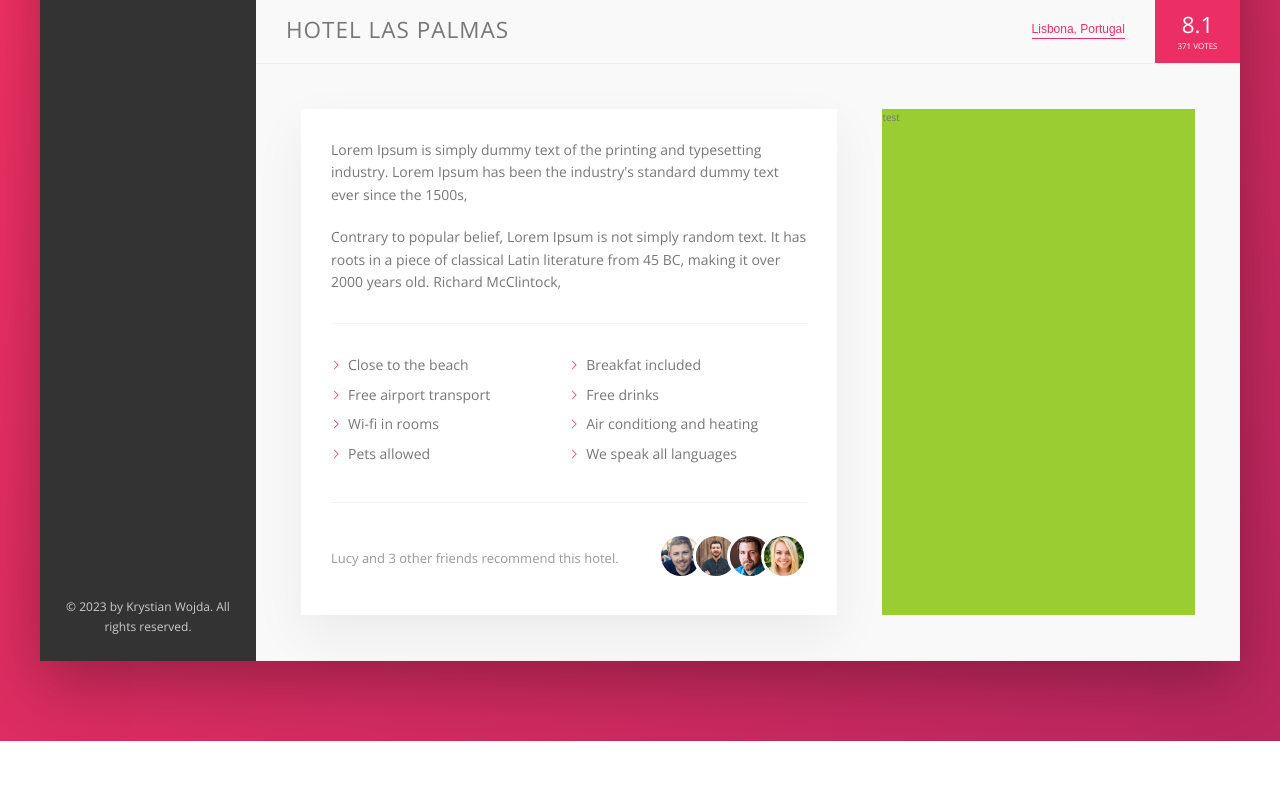
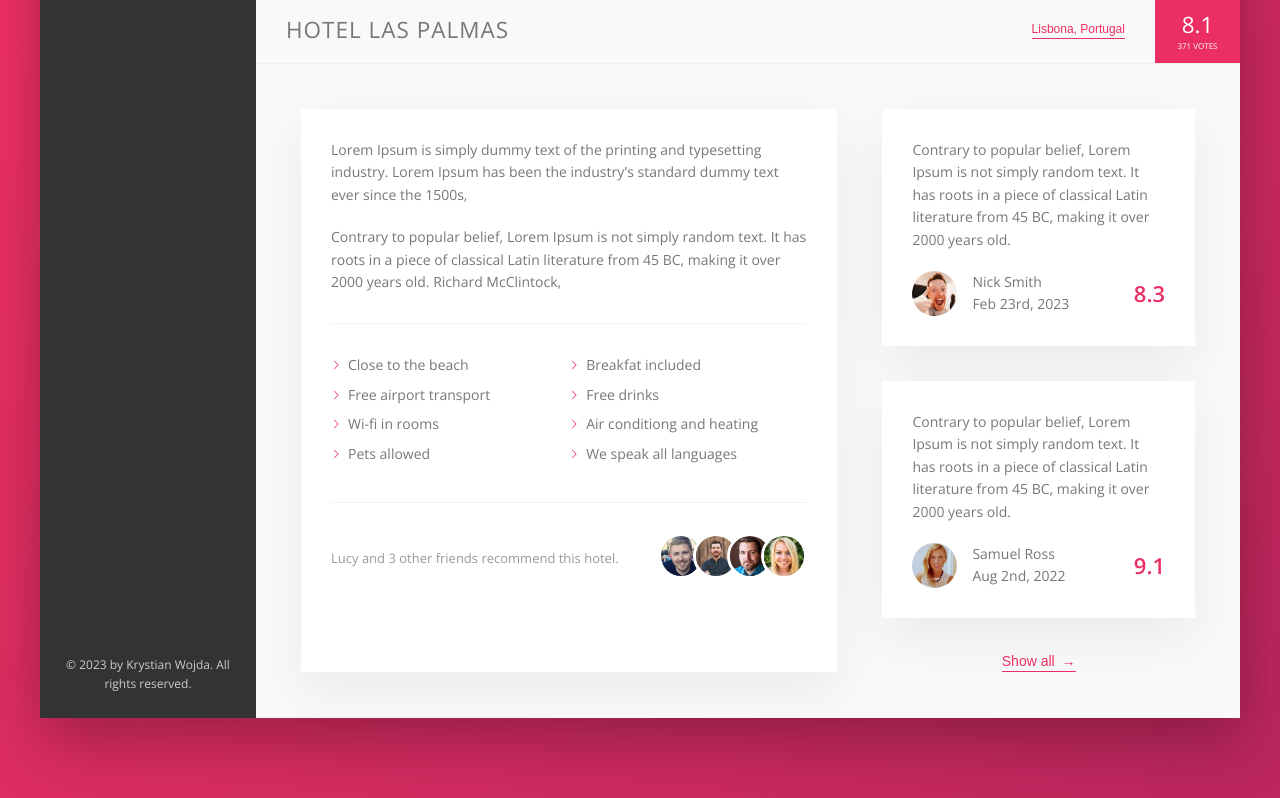
Before and after one commit to krystianwojda/Booking, a website: page index.html in a window 1280 px wide. Shown: the part 538-1336 px from the top of the page. Before the commit the page ends 1279 px from the top, so only its background shows below. Drawn offline with nearby package versions, Linux system fonts and the light colour scheme.

Commit message:
Stworzenie sekcji z komentarzami

```diff
--- a/index.html
+++ b/index.html
@@ -155,9 +155,31 @@
                                 </div>
                             </div>
                         </div>
-                        <div class="user-reviews">
-                            test
-                        </div>
+                        <figure class="user-reviews">
+                            <figure class="review">
+                                <blockquote class="review__text">Contrary to popular belief, Lorem Ipsum is not simply random text. It has roots in a piece of classical Latin literature from 45 BC, making it over 2000 years old.</blockquote>
+                                <figcaption class="review__user">
+                                    <img src="img/user-1.jpg" class="review__photo">
+                                    <div class="review__user-box">
+                                        <p class="review__user-name">Nick Smith</p>
+                                        <p class="review__user-date">Feb 23rd, 2023</p>
+                                    </div>
+                                    <div class="review__rating">8.3</div>
+                                </figcaption>
+                            </figure>
+                            <figure class="review">
+                                <blockquote class="review__text">Contrary to popular belief, Lorem Ipsum is not simply random text. It has roots in a piece of classical Latin literature from 45 BC, making it over 2000 years old.</blockquote>
+                                <figcaption class="review__user">
+                                    <img src="img/user-2.jpg" class="review__photo">
+                                    <div class="review__user-box">
+                                        <p class="review__user-name">Samuel Ross</p>
+                                        <p class="review__user-date">Aug 2nd, 2022</p>
+                                    </div>
+                                    <div class="review__rating">9.1</div>
+                                </figcaption>
+                            </figure>
+                            <button class="btn-inline">Show all <span>&rarr;</span></button>
+                        </figure>
                     </div>
                 </main>
             </div>
--- a/sass/components.scss
+++ b/sass/components.scss
@@ -261,8 +261,17 @@
   cursor: pointer;
   transition: all .2s;
 
+  & span {
+    margin-left: 3px;
+    transition: margin-left .2s
+  }
+
   &:hover {
     color: $color-grey-dark-1;
+
+    span {
+      margin-left: 1.2rem;
+    }
   }
 
   &:focus {
@@ -348,3 +357,49 @@
     }
   }
 }
+
+//review
+.review {
+  background-color: #fff;
+  box-shadow: $color-shadow-light;
+  padding: 3rem;
+  margin-bottom: 3.5rem;
+
+  &__text {
+    margin-bottom: 2rem;
+  }
+
+  &__user {
+    display: flex;
+    align-items: center;
+  }
+
+  &__photo {
+    height: 4.5rem;
+    width: 4.5rem;
+    border-radius: 50%;
+    margin-right: 1.5rem;
+  }
+
+  &__user-box {
+    margin-right: auto;
+  }
+
+  &__name {
+    font-size: 1.1rem;
+    font-weight: 600;
+    text-transform: uppercase;
+    margin-bottom: .4rem;
+  }
+
+  &__date {
+    font-size: 1rem;
+    color: $color-grey-dark-3;
+  }
+
+  &__rating {
+    color: $color-primary;
+    font-size: 2.2rem;
+    font-weight: 600;
+  }
+}
--- a/sass/layout.scss
+++ b/sass/layout.scss
@@ -49,6 +49,9 @@
 }
 
 .user-reviews {
-  background-color: yellowgreen;
+  font-size: 1.4rem;
   flex: 1;
+  display: flex;
+  flex-direction: column;
+  align-items: center;
 }
```
Also changed, not shown: css/style.css.
